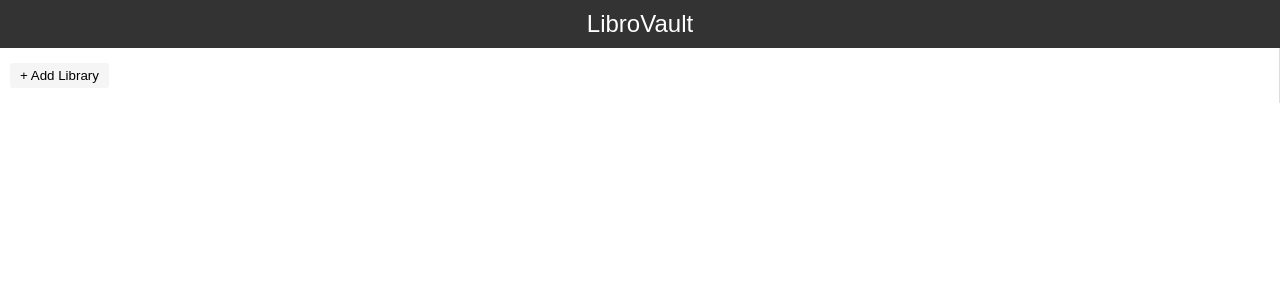
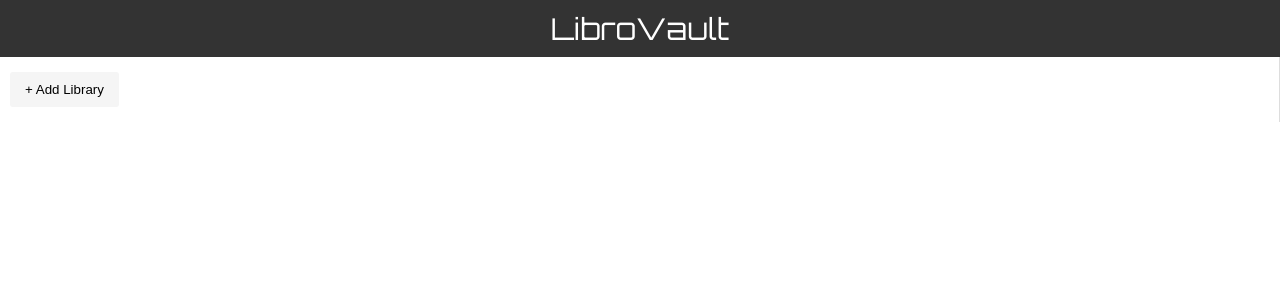
Before and after one commit to AlexPizarro7/LibroVault, a React (Create React App) app: page /main-application in a window 1280 px wide. Shown: the top 300 px of the page. Built offline with nearby package versions, Linux system fonts and the light colour scheme.

Commit message:
Updated CSS
Added some styling

```diff
--- a/public/index.html
+++ b/public/index.html
@@ -25,7 +25,12 @@
       Learn how to configure a non-root public URL by running `npm run build`.
     -->
     <title>React App</title>
+
+    <link rel="preconnect" href="https://fonts.googleapis.com">
+    <link rel="preconnect" href="https://fonts.gstatic.com" crossorigin>
+    <link href="https://fonts.googleapis.com/css2?family=Orbitron&family=Roboto:wght@400;500;700&display=swap" rel="stylesheet">
   </head>
+
   <body>
     <noscript>You need to enable JavaScript to run this app.</noscript>
     <div id="root"></div>
--- a/src/App.css
+++ b/src/App.css
@@ -7,7 +7,8 @@
   color: white;
   padding: 10px 0;
   text-align: center;
-  font-size: 24px;
+  font-size: 30px;
+  font-family: 'Orbitron', sans-serif;  /* This line sets the Orbitron font for the header */
 }
 
 .content {
@@ -24,7 +25,7 @@
 .sidebar button {
   display: block;
   margin: 5px 0;
-  padding: 5px 10px;
+  padding: 10px 15px;
   cursor: pointer;
   background-color: #f5f5f5;
   border: none;
--- a/src/components/Home.js
+++ b/src/components/Home.js
@@ -2,6 +2,7 @@
 import { useNavigate } from 'react-router-dom'; //import navigate used for changing "pages" or to redirect
 import backgroundImage from '../images/bookshelf.png'; //import the image
 import CreateAccount from './CreateAccount'; // Import the CreateAccount component
+import '../LoginPage.css';
 
 
 /*"Home Componet is used as the main user interface(the login page) , has the features of log in and create user
--- a/src/components/MainApplication.js
+++ b/src/components/MainApplication.js
@@ -73,7 +73,11 @@
   const [isbn, setIsbn] = useState('');
   const [searchTerm, setSearchTerm] = useState('');
   const [edit, setEdit] = useState(null);
-  const [sortMethod, setSortMethod] = useState('default');
+  const [sortMethod, setSortMethod] = useState
+  ('default');
+  const [bookId, setBookId] = useState('');
+
+
 
   const changeLibraryName = (newName) => {
     const updatedLibraries = libraries.map(lib => {
@@ -104,6 +108,7 @@
     });
     setLibraries(updatedLibraries);
     resetFields();
+
   };
 
   const deleteBook = (bookToDelete) => {
```
Also changed, not shown: src/LoginPage.css (added).
